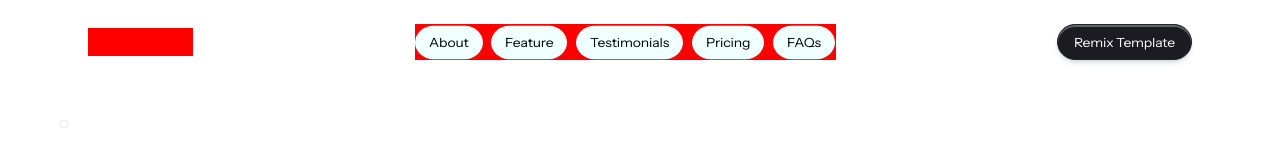
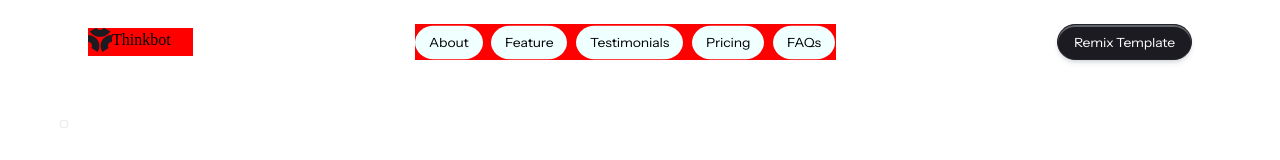
Before and after one commit to aradkuhzad/Thinkbot, a plain HTML site: page index.html in a window 1280 px wide. Shown: the top 160 px of the page. Drawn offline with Linux system fonts and the light colour scheme.

Commit message:
Enhance navigation logo in index.html by adding an icon and text for improved branding and user recognition.

```diff
--- a/index.html
+++ b/index.html
@@ -15,7 +15,12 @@
     <div class="box">
     <div class="nav-box">
     <div class="nav">
-        <div class="logo"></div>
+        <div class="logo">
+          <div class="Icon-logo">
+            <img src="img/j8VuyEBlNAthdySTjYp84m1aZs.svg" alt="icon">
+          </div>
+          <div class="text-logo">Thinkbot</div>
+        </div>
         <div class="nav-menu">
           <div class="nav-menu-content">
           <div class="box-1">About</div>
```
